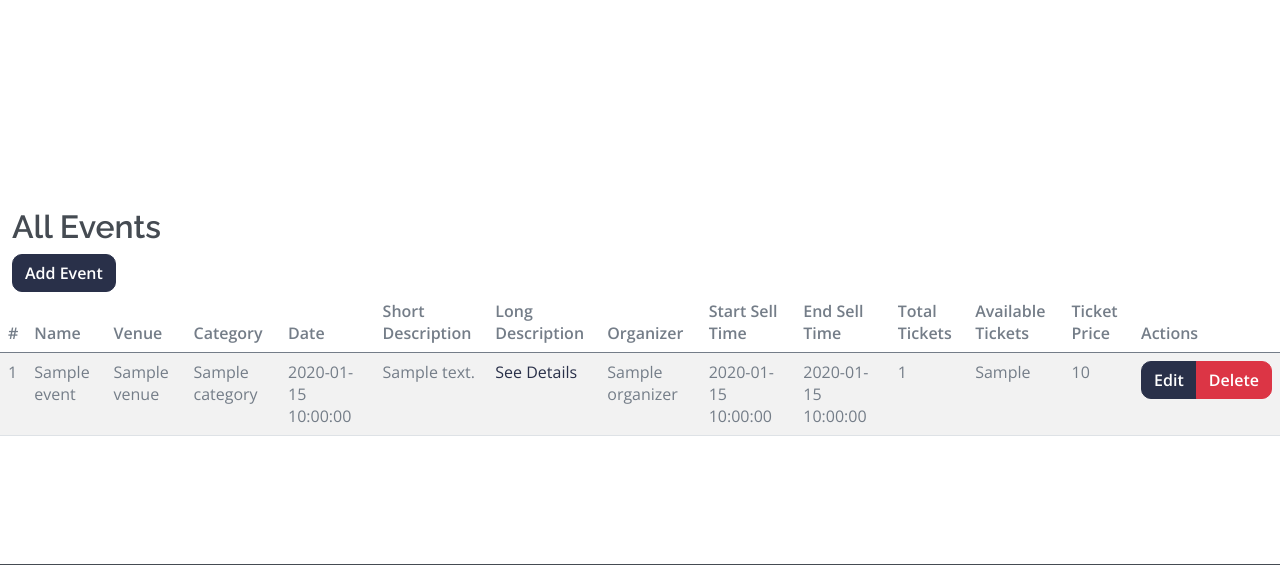
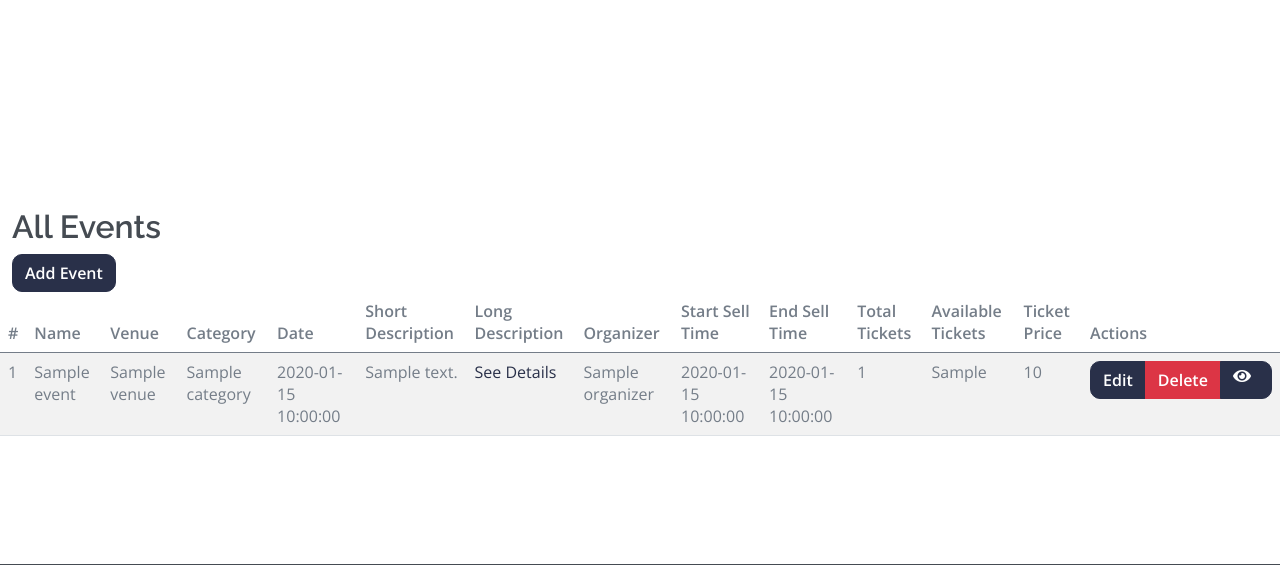
Before and after one commit to Iyed73/ticketing-platform, a PHP site: template src/Views/Dashboard/eventsDashboard.php in a window 1280 px wide. Shown: the top 565 px of the page. Run offline with PHP 8.4, Linux system fonts and the light colour scheme; the template is opened without the code that fills it: most values are stand-ins (such as "Sample title", 1, 10 or a date in 2020); data that the repository does not hold is empty; some libraries are stand-ins or nearby versions.

Commit message:
view event button added

```diff
--- a/src/Views/Dashboard/eventsDashboard.php
+++ b/src/Views/Dashboard/eventsDashboard.php
@@ -46,6 +46,9 @@
                         <div class="btn-group" role="group" aria-label="Edit and Delete buttons">
                             <a class = "btn btn-primary text-white" href = "<?="{$prefix}/event_update?id={$e->id}"?>" role="button">Edit</a>
                             <a href = "<?="{$prefix}/event_delete?id={$e->id}"?>" class="btn btn-danger" onclick ="return confirm('Are you sure to delete this event?')">Delete</a>
+                            <a href="<?= "{$prefix}/event?id={$e->id}" ?>" class="btn btn-primary">
+                                <i class="fa fa-eye me-2 text-white"></i>
+                            </a>
                         </div>
                     </td>
                 </tr>
```
